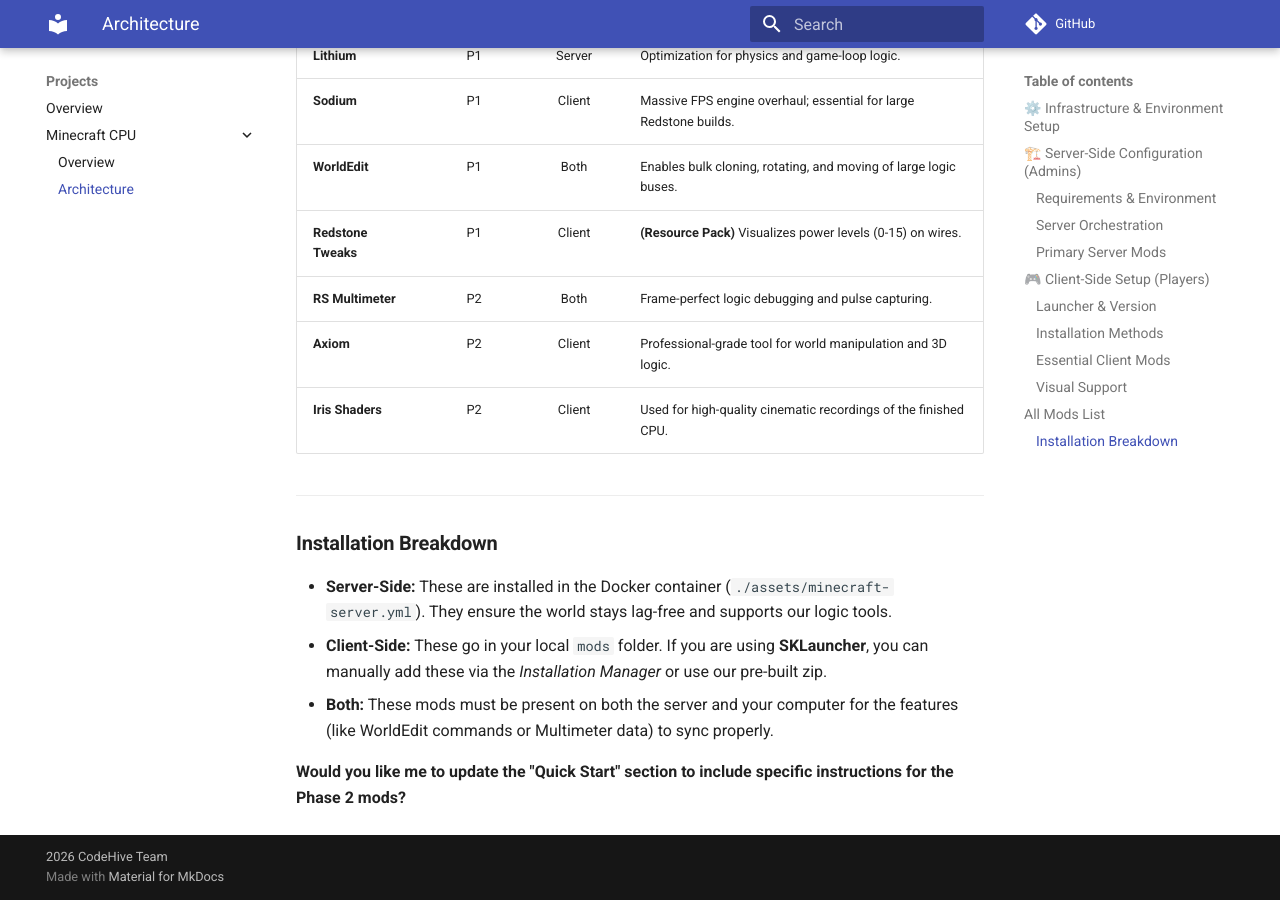
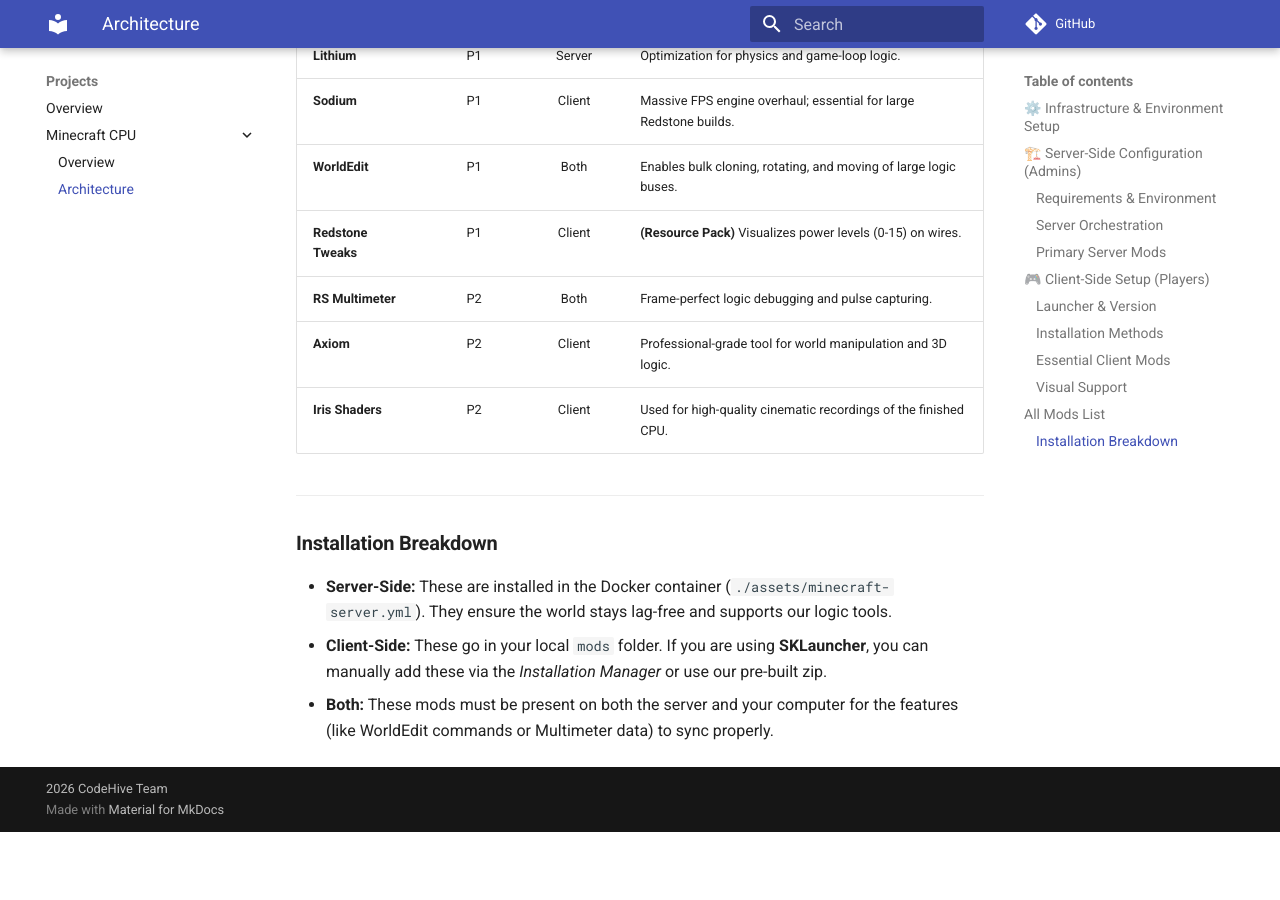
Before and after one commit to CodeHive-QA/project-docs, an MkDocs documentation site: the page built from docs/projects/minecraft-cpu/setup.md, in a window 1280 px wide and 900 px high, scrolled down 2677 px. Built offline with MkDocs 1.6.1 and Material for MkDocs 9.7.7, drawn with Linux system fonts in a browser that asks for light colours; comment, search, counter and statistics services are not loaded; after the commit the page ends 3509 px from its top, so only the background shows below that.

Commit message:
Clean up setup.md by removing unnecessary question
Removed a question about updating the 'Quick Start' section.

```diff
--- a/docs/projects/minecraft-cpu/setup.md
+++ b/docs/projects/minecraft-cpu/setup.md
@@ -91,5 +91,3 @@
 * **Server-Side:** These are installed in the Docker container (`./assets/minecraft-server.yml`). They ensure the world stays lag-free and supports our logic tools.
 * **Client-Side:** These go in your local `mods` folder. If you are using **SKLauncher**, you can manually add these via the *Installation Manager* or use our pre-built zip.
 * **Both:** These mods must be present on both the server and your computer for the features (like WorldEdit commands or Multimeter data) to sync properly.
-
-**Would you like me to update the "Quick Start" section to include specific instructions for the Phase 2 mods?**
```
